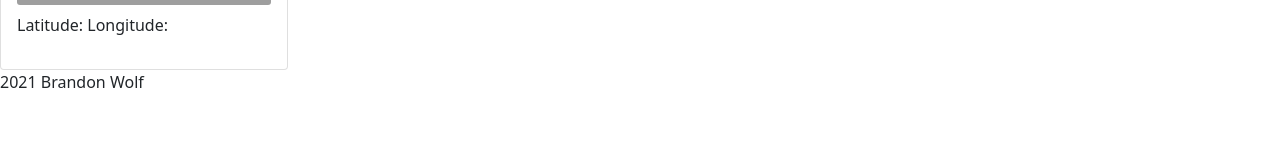
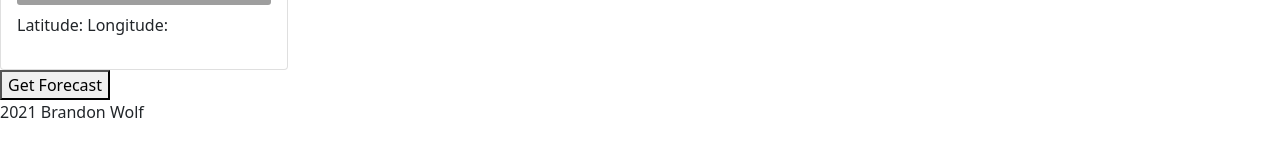
Before and after one commit to bwolf7/city-explorer, a React (Create React App) app: page / in a window 1280 px wide. Shown: the part 399-556 px from the top of the page. Built offline with nearby package versions, Linux system fonts and the light colour scheme; no server answers; grey boxes are pictures that could not be loaded.

Commit message:
Added weather function to display date and temps

```diff
--- a/src/App.js
+++ b/src/App.js
@@ -13,7 +13,8 @@ class App extends Component {
       cityValue: '',
       error: false,
       errorMessage: "",
-      location: ''
+      location: '',
+      forecast: []
     }
   }
   handleChange = (e) => {
@@ -28,10 +29,9 @@ class App extends Component {
   handleClick = async (e) => {
     e.preventDefault()
     const url = `https://us1.locationiq.com/v1/search.php?key=${process.env.REACT_APP_LOCATION_KEY}&q=${this.state.cityValue}&format=json`;
-    console.log(url);
+    console.log(this.state.cityValue);
     try {
       let response = await axios.get(url);
-      console.log(response.data[0])
       this.setState({ location: response.data[0] })
     } catch (e) {
       this.setState({ error: true })
@@ -40,9 +40,26 @@ class App extends Component {
       console.log(e.response)
       console.log(this.state.errorMessage)
     }
+  }
+
+  requestForecast = async () => {
+    let cityName = (this.state.cityValue);
+    try {
+      let url = `http://localhost:3001/weather?city_name=${cityName}&lat=${this.state.location.lat}&lon=${this.state.location.lon}`;
+      let response = await axios.get(url);
+      let forecastData = response.data
+      this.setState({ forecast: forecastData })
+    }
+    catch (e) {
+      if (e) {
+        let modifiedResponse = e.response.status;
+        this.setState({ error: true });
+        this.setState({ errorStatus: modifiedResponse });
+      }
+    }
+  }
 
 
-  }
 
   render() {
     return (
@@ -59,11 +76,13 @@ class App extends Component {
             </Card.Text>
           </Card.Body>
         </Card>
-
+        <button onClick={this.requestForecast}>Get Forecast</button>
+        <div>{this.state.forecast.map(element => { return (<p>{element.date} , {element.description}</p>) })}</div>
         <Footer></Footer>
       </>
     )
   }
 }
 
+
 export default App
```
